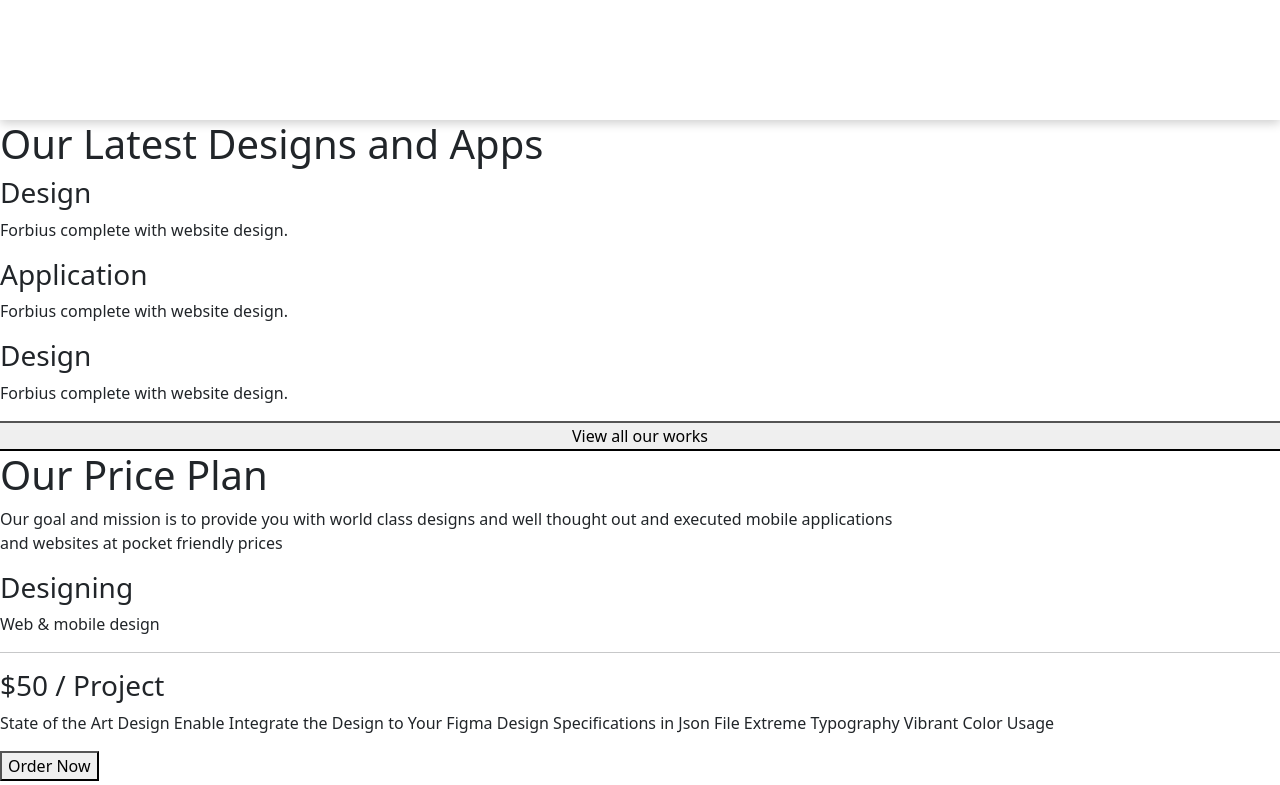
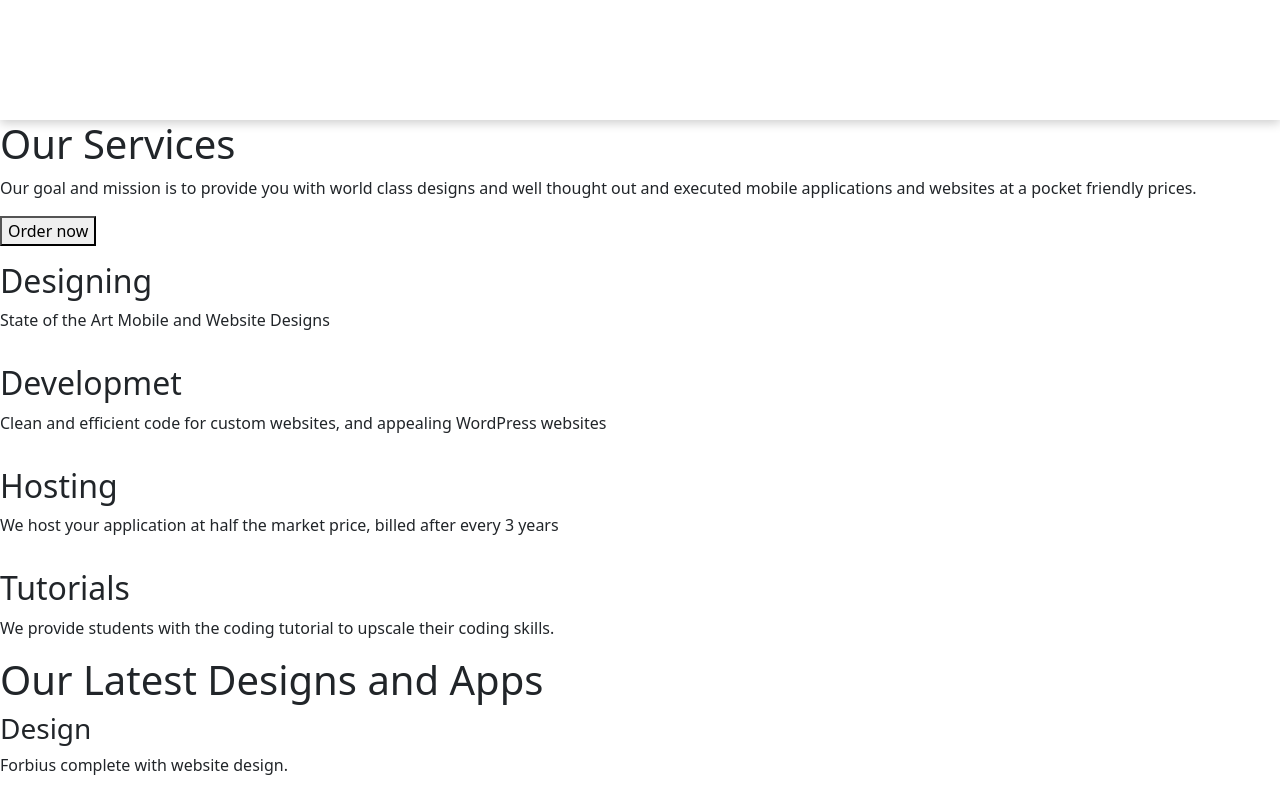
Before and after one commit to oyesa/3Frames, an Angular app: page / in a window 1280 px wide. Shown: the part 720-1505 px from the top of the page. Built offline with nearby package versions, Linux system fonts and the light colour scheme.

Commit message:
create main services section

```diff
--- a/src/app/landing/landing.component.html
+++ b/src/app/landing/landing.component.html
@@ -1,5 +1,48 @@
 
-<!-- SERVICES SECTION -->
+
+
+
+<!-- MAIN SERVICES SECTION -->
+<div class="main-serv">
+  <h1>Our Services</h1>
+  <p>Our goal and mission is to provide
+    you with world  class designs and well thought
+     out and executed mobile applications and
+    websites at a pocket friendly prices.</p>
+  <button>Order now</button>
+
+  <div class="row">
+    <div class="serve-col">
+      <p></p>
+      <h2>Designing</h2>
+      <p>State of the Art Mobile and Website Designs</p>
+    </div>
+
+    <div class="serve-col">
+      <p></p>
+      <h2>Developmet</h2>
+      <p>Clean and efficient code for custom websites,
+        and appealing WordPress websites</p>
+    </div>
+
+    <div class="serve-col">
+      <p></p>
+      <h2>Hosting</h2>
+      <p>We host your application at half the market price,
+        billed after every 3 years</p>
+    </div>
+
+    <div class="serve-col">
+      <p></p>
+      <h2>Tutorials</h2>
+      <p>We provide students with the coding tutorial
+        to upscale their coding skills.</p>
+    </div>
+  </div>
+</div>
+
+
+<!-- SUB SERVICES SECTION -->
   <div class="projects">
     <h1>Our Latest Designs and Apps</h1>
 
@@ -25,7 +68,8 @@
     <!-- PRICE PLAN SECTION -->
     <div class="price-sec">
       <h1>Our Price Plan </h1>
-      <p>Our goal and mission is to provide you with world class designs and well thought out and executed mobile applications <br> and websites at pocket friendly prices</p>
+      <p>Our goal and mission is to provide you with world class designs and well thought out and executed mobile applications and <br> websites at pocket friendly prices</p>
+      <hr>
 
       <div class="projects-col1">
         <h3>Designing</h3>
```
